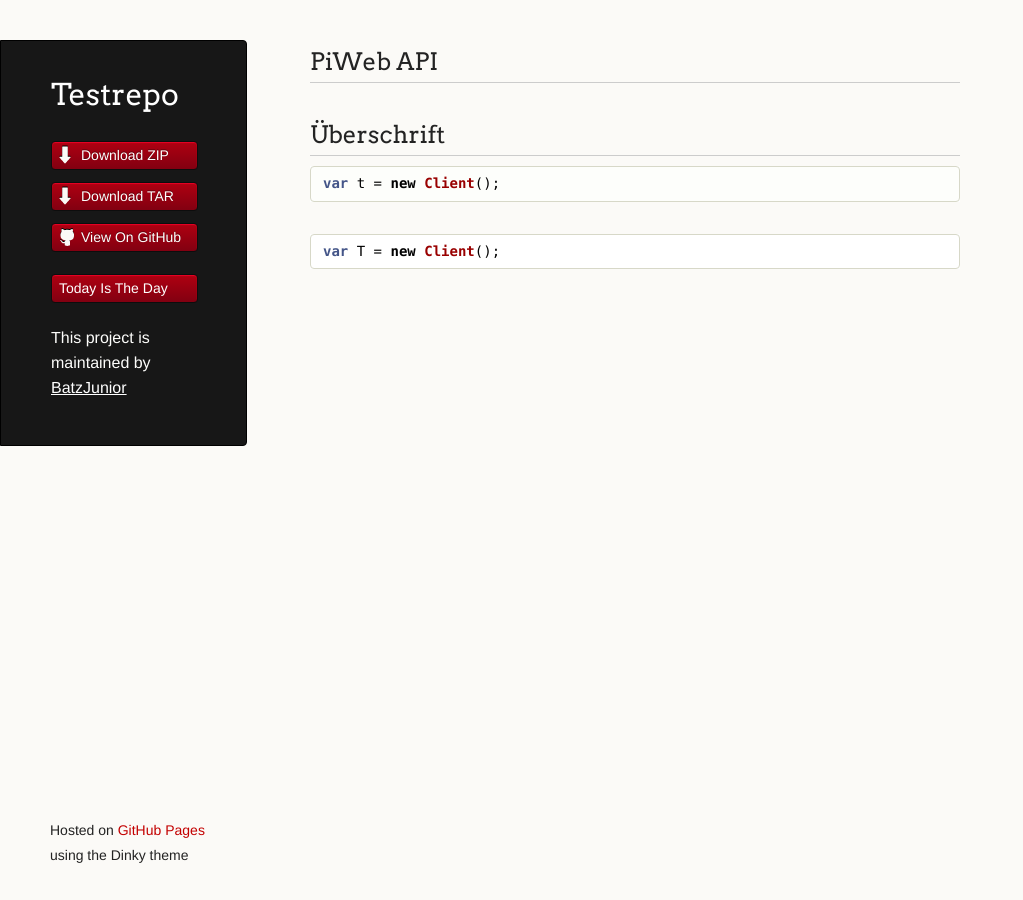
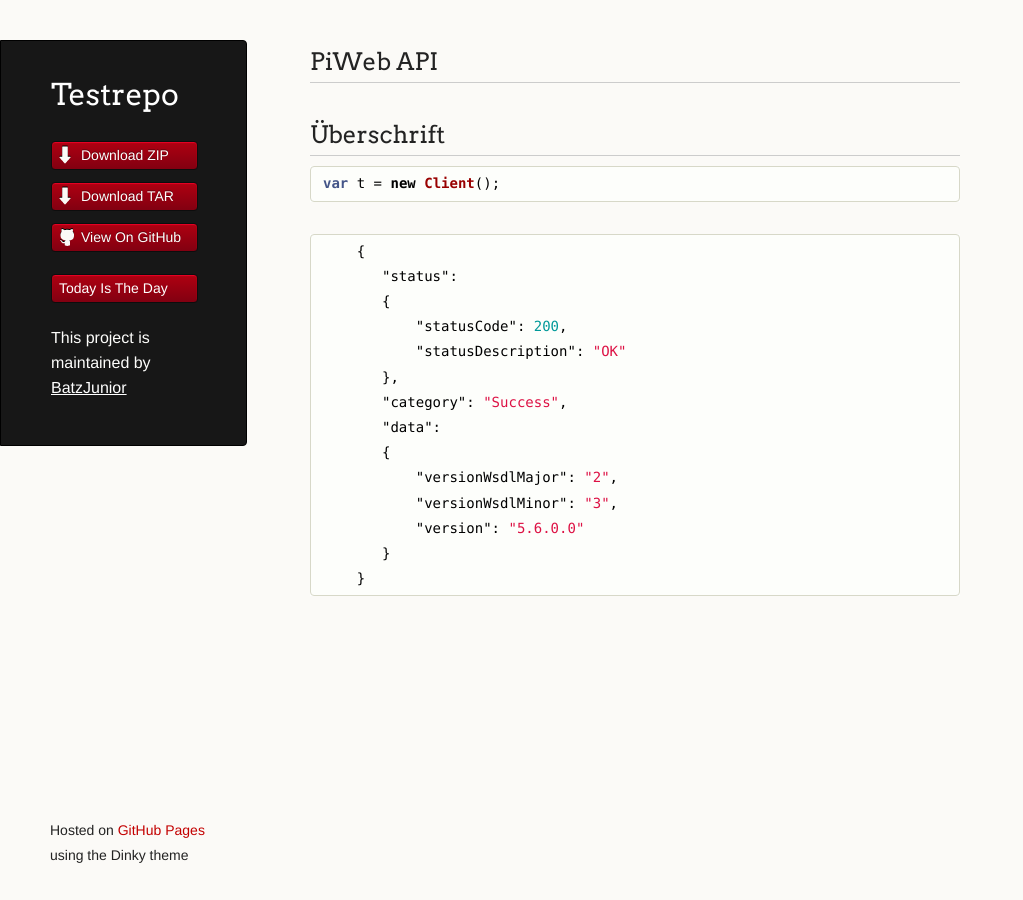
Before and after one commit to BatzJunior/testrepo, a Jekyll site: the page built from test.md, in a window 1280 px wide. Shown: the whole page, without its empty margins (0-1023 px from the left). Built offline with Jekyll 4.4.1, drawn with Linux system fonts in a browser that asks for light colours.

Commit message:
Update test.md

````diff
--- a/test.md
+++ b/test.md
@@ -9,6 +9,19 @@ layout: frame
 var t = new Client();
 {% endhighlight %}
 
-```csharp
-var T = new Client();
-```
+{% highlight json %}
+    {
+       "status":
+       {
+           "statusCode": 200,
+           "statusDescription": "OK"
+       },
+       "category": "Success",
+       "data":
+       {
+           "versionWsdlMajor": "2",
+           "versionWsdlMinor": "3",
+           "version": "5.6.0.0"
+       }
+    }
+{% endhighlight %}
````
